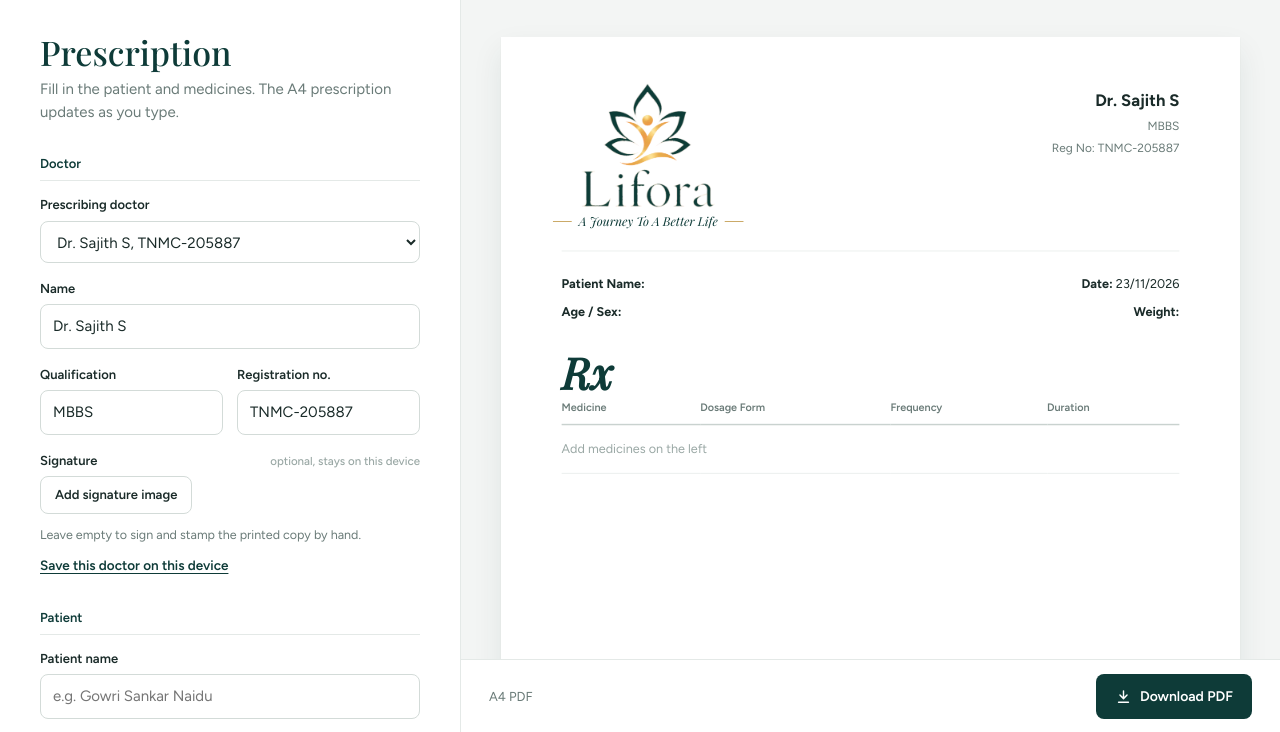
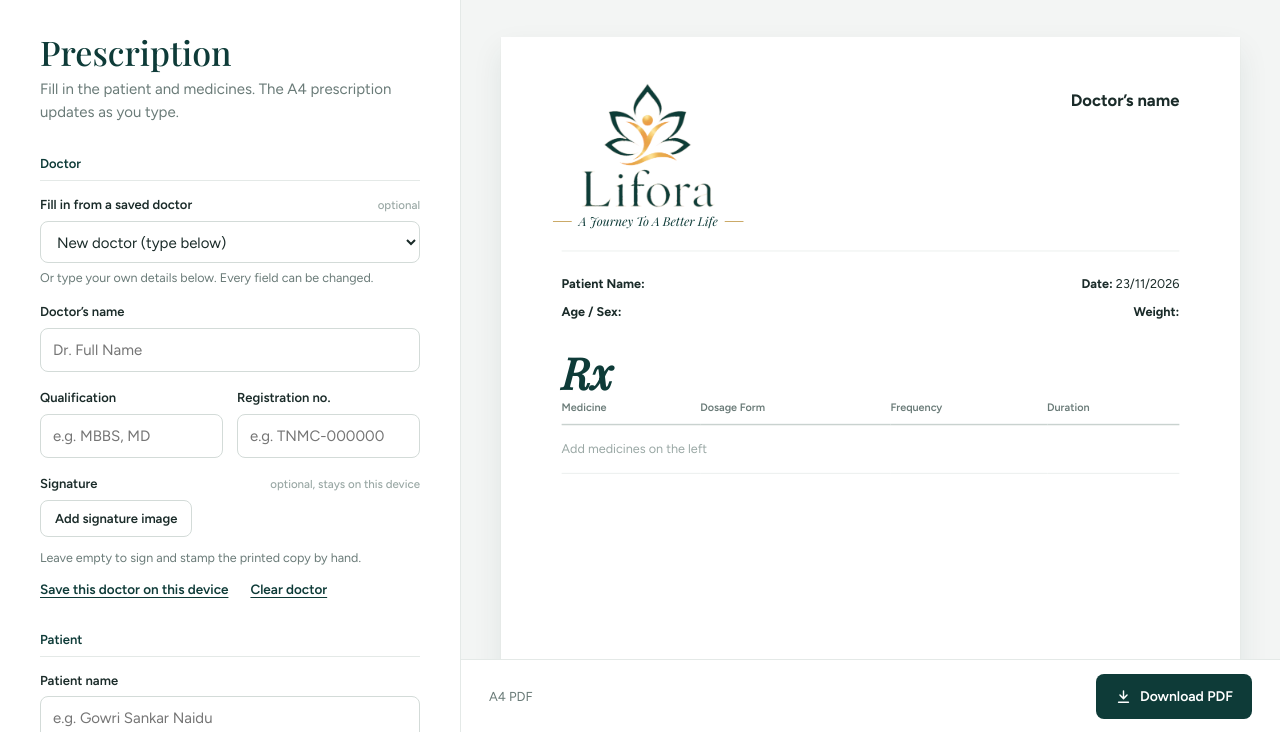
Before and after one commit to Lifora-360/studio, a plain HTML site: page prescription/index.html in a window 1280 px wide. Shown: the part 67-799 px from the top of the page. Drawn offline with Linux system fonts and the light colour scheme.

Commit message:
Prescription: open doctor fields for any doctor
The doctor section now starts empty instead of pre-filling a listed
doctor, so whoever prescribes types their own name, qualification and
registration number. The saved-doctor list is an optional shortcut that
follows what's typed; doctors can be saved to or removed from a device,
and there's a Clear doctor action. Name and registration number are
required before a PDF is made.

Co-Authored-By: Claude Opus 5.5 <noreply@anthropic.com>
Claude-Session: https://claude.ai/code/session_017ZbsUP8H3gwHVYUmc4riuA

```diff
--- a/assets/js/prescription.js
+++ b/assets/js/prescription.js
@@ -26,10 +26,16 @@ const sigKey = () => SIG_PREFIX + (val('docReg') || val('docName')).toLowerCase(
 function fillDoctorPick() {
   const pick = $('docPick');
   pick.innerHTML = '';
+  pick.appendChild(new Option('New doctor (type below)', 'new'));
   doctors().forEach((d, i) => pick.appendChild(new Option(`${d.name}${d.reg ? ', ' + d.reg : ''}`, String(i))));
-  pick.appendChild(new Option('Someone else (type below)', 'other'));
-  const i = doctors().findIndex((d) => d.name === val('docName'));
-  pick.value = i >= 0 ? String(i) : (val('docName') ? 'other' : '0');
+  syncDoctorPick();
+}
+// The list follows what's typed: it shows a saved doctor only while the fields match them exactly.
+function syncDoctorPick() {
+  const i = doctors().findIndex((d) => d.name === val('docName') && (d.reg || '') === val('docReg') && (d.qual || '') === val('docQual'));
+  $('docPick').value = i >= 0 ? String(i) : 'new';
+  const onDevice = store.get(DOCS_KEY, []).some((d) => d.name === val('docName'));
+  $('docForget').hidden = !onDevice;
 }
 function useDoctor(d) {
   $('docName').value = d.name || ''; $('docQual').value = d.qual || ''; $('docReg').value = d.reg || '';
@@ -206,8 +212,7 @@ function loadDraft() {
     FIELDS.forEach((id) => { if (d[id] != null) $(id).value = d[id]; });
     rows = Array.isArray(d.rows) && d.rows.length ? d.rows.slice(0, MAX_ROWS).map((r) => ({ ...blankRow(), ...r })) : [blankRow()];
   } else {
-    rows = [blankRow()];
-    if (DOCTORS[0]) { $('docName').value = DOCTORS[0].name; $('docQual').value = DOCTORS[0].qual; $('docReg').value = DOCTORS[0].reg; }
+    rows = [blankRow()];   // doctor starts empty: whoever is prescribing fills in their own details
   }
   const c = readSharedClient();
   if (!val('pName') && c.name) $('pName').value = c.name;
@@ -230,7 +235,8 @@ function resetAll() {
    ========================================================================== */
 function validate() {
   if (!val('pName')) { $('nameField').classList.add('invalid'); $('pName').scrollIntoView({ behavior: 'smooth', block: 'center' }); $('pName').focus({ preventScroll: true }); return false; }
-  if (!val('docName')) { toast('Add the prescribing doctor’s name.'); $('docName').focus(); return false; }
+  if (!val('docName')) { $('docNameField').classList.add('invalid'); $('docName').scrollIntoView({ behavior: 'smooth', block: 'center' }); $('docName').focus({ preventScroll: true }); return false; }
+  if (!val('docReg')) { $('docRegField').classList.add('invalid'); $('docReg').scrollIntoView({ behavior: 'smooth', block: 'center' }); $('docReg').focus({ preventScroll: true }); return false; }
   if (!rows.some((r) => r.medicine.trim())) { toast('Add at least one medicine.'); return false; }
   return true;
 }
@@ -298,13 +304,21 @@ function init() {
 
   $('docPick').addEventListener('change', () => {
     const v = $('docPick').value;
-    if (v === 'other') { useDoctor({}); $('docName').focus(); } else useDoctor(doctors()[Number(v)]);
+    if (v === 'new') { useDoctor({}); $('docName').focus(); } else useDoctor(doctors()[Number(v)]);
+    syncDoctorPick();
+  });
+  $('docClear').addEventListener('click', () => { useDoctor({}); syncDoctorPick(); $('docName').focus(); });
+  $('docForget').addEventListener('click', () => {
+    store.set(DOCS_KEY, store.get(DOCS_KEY, []).filter((d) => d.name !== val('docName')));
+    fillDoctorPick();
+    toast('Removed from this device. The details stay on this prescription.');
   });
   $('docSave').addEventListener('click', () => {
     if (!val('docName')) { toast('Type the doctor’s name first.'); return; }
     const saved = store.get(DOCS_KEY, []).filter((d) => d.name !== val('docName'));
     saved.push({ name: val('docName'), qual: val('docQual'), reg: val('docReg') });
     store.set(DOCS_KEY, saved);
+    if (!val('docReg')) toast('Saved. Add the registration number too before printing.');
     fillDoctorPick();
     dynamicButton($('docSave')).flash('Saved', '', 1500);
   });
@@ -323,7 +337,9 @@ function init() {
   }));
   document.querySelector('.form-col').addEventListener('input', (e) => {
     if (FIELDS.includes(e.target.id)) changed();
-    if (['docName', 'docReg'].includes(e.target.id)) showSig();
+    if (['docName', 'docReg', 'docQual'].includes(e.target.id)) { showSig(); syncDoctorPick(); }
+    if (e.target.id === 'docName' && val('docName')) $('docNameField').classList.remove('invalid');
+    if (e.target.id === 'docReg' && val('docReg')) $('docRegField').classList.remove('invalid');
     if (e.target.id === 'pName' && val('pName')) $('nameField').classList.remove('invalid');
   });
   document.querySelector('.form-col').addEventListener('change', (e) => { if (FIELDS.includes(e.target.id)) changed(); });
--- a/prescription/index.html
+++ b/prescription/index.html
@@ -30,12 +30,13 @@
       <h2>Doctor</h2>
       <div class="fields">
         <div class="f wide">
-          <label for="docPick">Prescribing doctor</label>
+          <label for="docPick">Fill in from a saved doctor <span class="count">optional</span></label>
           <select id="docPick"></select>
+          <div class="help">Or type your own details below. Every field can be changed.</div>
         </div>
-        <div class="f wide"><label for="docName">Name</label><input id="docName" maxlength="40" placeholder="Dr. Full Name" autocomplete="off"></div>
-        <div class="f"><label for="docQual">Qualification</label><input id="docQual" maxlength="40" placeholder="MBBS" autocomplete="off"></div>
-        <div class="f"><label for="docReg">Registration no.</label><input id="docReg" maxlength="30" placeholder="TNMC-000000" autocomplete="off"></div>
+        <div class="f wide" id="docNameField"><label for="docName">Doctor’s name</label><input id="docName" maxlength="40" placeholder="Dr. Full Name" autocomplete="off"><div class="error">Add the prescribing doctor’s name.</div></div>
+        <div class="f"><label for="docQual">Qualification</label><input id="docQual" maxlength="40" placeholder="e.g. MBBS, MD" autocomplete="off"></div>
+        <div class="f" id="docRegField"><label for="docReg">Registration no.</label><input id="docReg" maxlength="30" placeholder="e.g. TNMC-000000" autocomplete="off"><div class="error">Add the registration number.</div></div>
         <div class="f wide">
           <span class="label">Signature <span class="count">optional, stays on this device</span></span>
           <div class="sig-row">
@@ -47,7 +48,11 @@
           <div class="help">Leave empty to sign and stamp the printed copy by hand.</div>
         </div>
       </div>
-      <button class="linkbtn" id="docSave" type="button" style="margin-top:12px">Save this doctor on this device</button>
+      <p style="margin-top:12px;display:flex;gap:22px;flex-wrap:wrap">
+        <button class="linkbtn" id="docSave" type="button">Save this doctor on this device</button>
+        <button class="linkbtn" id="docForget" type="button" hidden>Remove from this device</button>
+        <button class="linkbtn" id="docClear" type="button">Clear doctor</button>
+      </p>
     </div>
 
     <div class="group">
```
